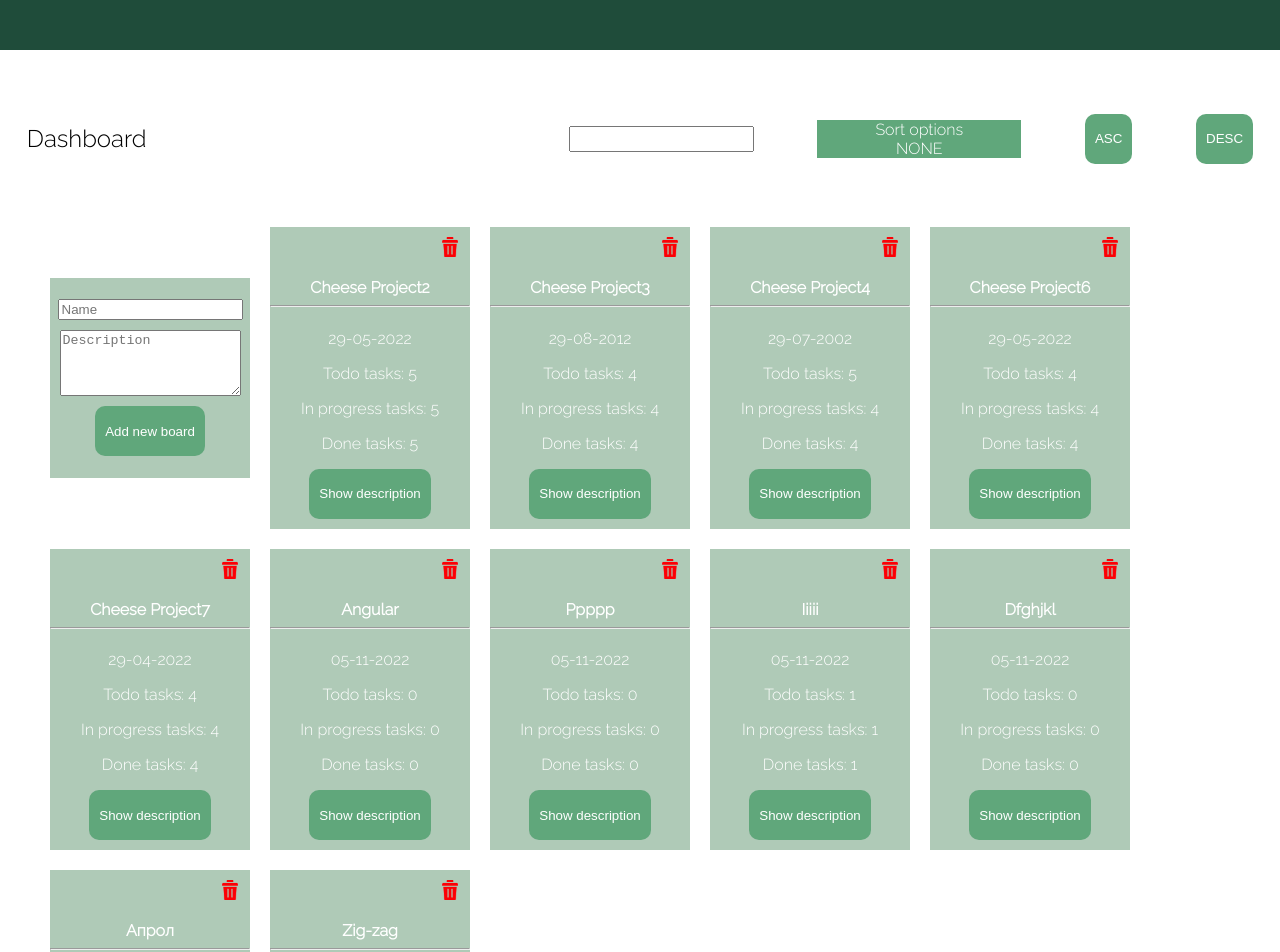
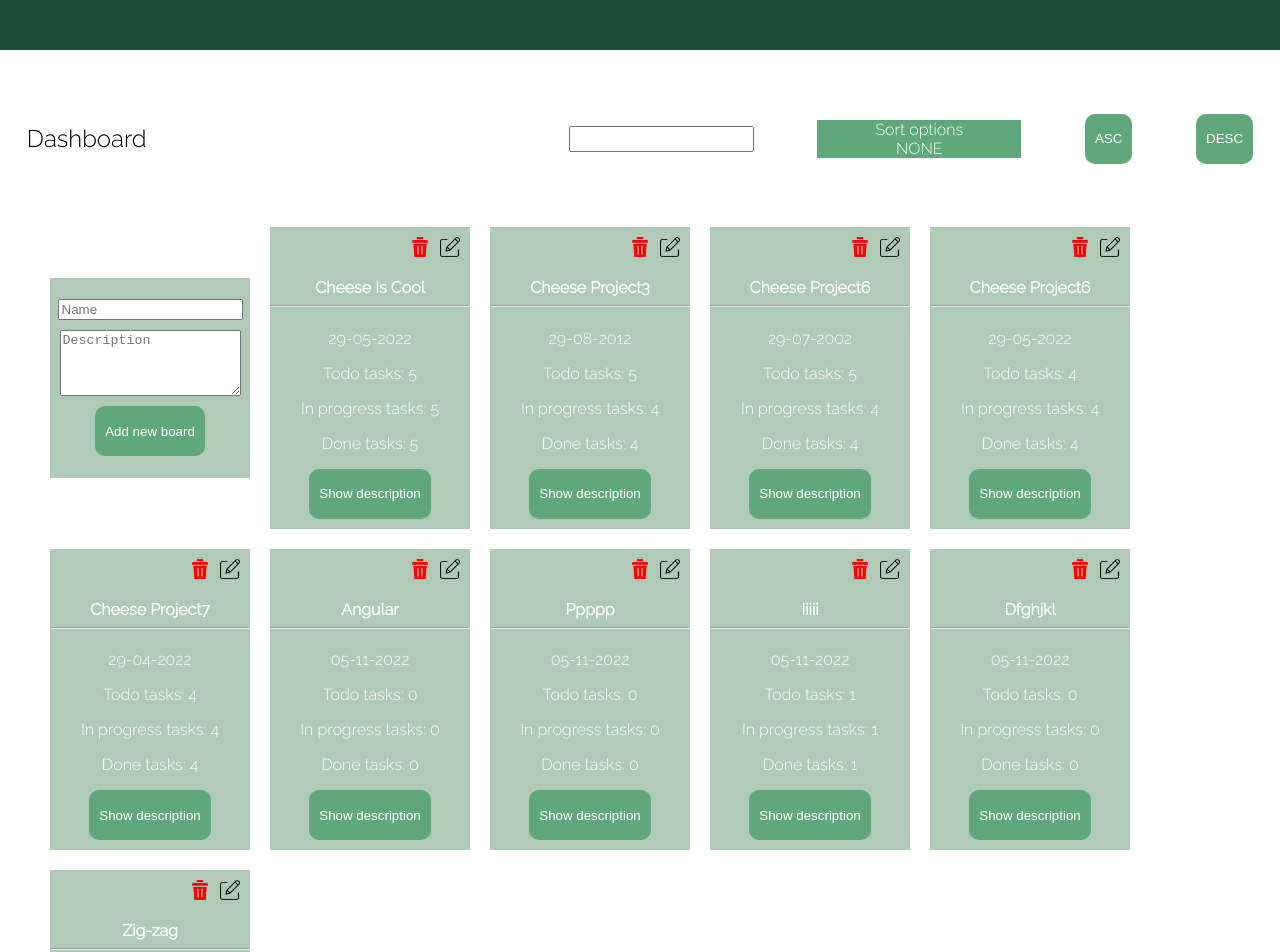
Before and after one commit to troyanovskaya/angular-project-epam, an Angular app in the folder dashboard/: page / in a window 1280 px wide. Shown: the top 952 px of the page. Built offline with nearby package versions, Linux system fonts and the light colour scheme; data requests are answered from the project's data file.

Commit message:
feat: can edit board's name

```diff
--- a/dashboard/db.json
+++ b/dashboard/db.json
@@ -2,7 +2,7 @@
   "Boards": [
     {
       "id": 2,
-      "name": "Cheese project2",
+      "name": "Cheese is cool",
       "date": "29-05-2022",
       "description": "Project about different types of cheese",
       "todo": [
@@ -36,7 +36,8 @@
         "Option1",
         "Option2",
         "Option3",
-        "Option4"
+        "Option4",
+        "Love"
       ],
       "progress": [
         "Option1",
@@ -53,7 +54,7 @@
     },
     {
       "id": 4,
-      "name": "Cheese project4",
+      "name": "Cheese project6",
       "date": "29-07-2002",
       "description": "Project about different types of cheese",
       "todo": [
@@ -167,15 +168,6 @@
       "done": []
     },
     {
-      "id": 13,
-      "name": "апрол",
-      "date": "05-11-2022",
-      "description": "апролд",
-      "todo": [],
-      "progress": [],
-      "done": []
-    },
-    {
       "id": 14,
       "name": "Zig-zag",
       "date": "07-11-2022",
--- a/dashboard/src/app/components/board/board.component.css
+++ b/dashboard/src/app/components/board/board.component.css
@@ -40,6 +40,11 @@ h4:hover{
   transition: .2s;
 }
 
+input{
+  padding:5px;
+  margin:5px;
+}
+
 .icon:hover{
   transform: scale(1.1);
 }
--- a/dashboard/src/app/components/board/board.component.html
+++ b/dashboard/src/app/components/board/board.component.html
@@ -1,6 +1,11 @@
 <div>
-  <div class="icon-container"><img (click)="deleteBoard()" class="icon" height="20" width="20" src="assets/delete.png" alt="Delete icon"/></div>
-  <h4 routerLink="/boards/{{db.boards[i].id}}">{{db.boards[i].name | titlecase}} <hr></h4>
+  <div class="icon-container">
+    <img (click)="deleteBoard()" class="icon" height="20" width="20" src="assets/delete.png" alt="Delete icon"/>
+    <img (click)="editBoard()" class="icon" height="20" width="20" src="assets/edit.png" alt="Edit icon"/>
+  </div>
+  <h4 *ngIf="!inputVisible" routerLink="/boards/{{db.boards[i].id}}">{{db.boards[i].name | titlecase}} <hr></h4>
+  <input [(ngModel)]="inputName" (keyup.enter)="sendNewName()" *ngIf="inputVisible" type="text" value="{{db.boards[i].name}}">
+  <hr *ngIf="inputVisible">
   <p>{{db.boards[i].date}}</p>
   <p>Todo tasks: {{db.boards[i].todo.length}}</p>
   <p>In progress tasks: {{db.boards[i].progress.length}}</p>
--- a/dashboard/src/app/components/board/board.component.ts
+++ b/dashboard/src/app/components/board/board.component.ts
@@ -14,6 +14,8 @@ export class BoardComponent implements OnInit {
   description = false;
   descriptionText='Show description';
   constructor(public db:DbAccessService){}
+  inputVisible:boolean = false;
+  inputName = '';
 
   changeButtonState(){
 
@@ -31,7 +33,22 @@ export class BoardComponent implements OnInit {
     this.db.boards = this.db.boards.filter(el => el.id!=this.db.boards[this.i].id);
   }
 
+  editBoard(){
+    this.db.disableWhileEditing = true;
+    this.inputName = this.db.boards[this.i].name;
+    this.inputVisible = true;
+  }
+
   ngOnInit(): void {
   }
 
+  sendNewName(){
+    this.db.disableWhileEditing = false;
+    this.inputVisible = !this.inputVisible;
+    console.log(this.inputName);
+    this.db.boards[this.i].name = this.inputName;
+    this.db.changeBoard(this.db.boards[this.i].id, this.db.boards[this.i]);
+
+  }
+
 }
--- a/dashboard/src/app/components/line-of-buttons/line-of-buttons.component.html
+++ b/dashboard/src/app/components/line-of-buttons/line-of-buttons.component.html
@@ -1,12 +1,12 @@
 <div class="flex-container">
   <p>Dashboard</p>
   <input (keyup)="emit();" id="input-name" [(ngModel)]="inputName" >
-  <div class="relative-position m-l-10"> <p class="sort-p sort-options" (click)="downDropHidden=!downDropHidden">Sort options</p>
+  <div class="relative-position m-l-10"> <p class="sort-p sort-options" (click)="clickDropDown()">Sort options</p>
     <p class="sort-p">{{sort | uppercase}}</p>
-    <div *ngIf="!downDropHidden" class="flex-column-container">
+    <div  *ngIf="!downDropHidden && !db.disableWhileEditing" class="flex-column-container">
       <div class="flex-column-item" *ngFor="let name of optionNames" (click)="passOption(name)">{{name}}</div>
     </div>
   </div>
-  <button [ngClass]="{'darkBtn': buttonChoose1}" (click)="push1()">ASC</button>
-  <button [ngClass]="{'darkBtn': buttonChoose2}" (click)="push2()">DESC</button>
+  <button [ngClass]="{'darkBtn': buttonChoose1 && !db.disableWhileEditing }" (click)="push1()">ASC</button>
+  <button [ngClass]="{'darkBtn': buttonChoose2 && !db.disableWhileEditing}" (click)="push2()">DESC</button>
 </div>
--- a/dashboard/src/app/components/line-of-buttons/line-of-buttons.component.ts
+++ b/dashboard/src/app/components/line-of-buttons/line-of-buttons.component.ts
@@ -124,14 +124,17 @@ export class LineOfButtonsComponent {
     this.downDropHidden = true;
   }
   push1(){
+    if(!this.db.disableWhileEditing){
       this.buttonChoose1=!this.buttonChoose1;
       if(this.buttonChoose2 && this.buttonChoose1){
         this.buttonChoose2 = false;
       }
       this.passOption(this.sort);
     }
+  }
 
   push2(){
+    if(!this.db.disableWhileEditing){
       this.buttonChoose2=!this.buttonChoose2;
       if(this.buttonChoose1 && this.buttonChoose2){
         this.buttonChoose1 = false;
@@ -139,3 +142,9 @@ export class LineOfButtonsComponent {
       this.passOption(this.sort);
     }
   }
+  clickDropDown(){
+    if(!this.db.disableWhileEditing){
+      this.downDropHidden=!this.downDropHidden
+    }
+  }
+}
--- a/dashboard/src/app/services/db-access.service.ts
+++ b/dashboard/src/app/services/db-access.service.ts
@@ -6,7 +6,8 @@ import { Board } from '../models/board.model'
   providedIn: 'root'
 })
 export class DbAccessService{
-  url: string = 'http://localhost:3000/Boards'
+  url: string = 'http://localhost:3000/Boards';
+  disableWhileEditing:boolean = false;
   boards:Board[] = [];
   constructor(private http: HttpClient) {
     this.getBoards().subscribe(res => {this.boards=res});
@@ -29,6 +30,12 @@ export class DbAccessService{
     this.http.put(url, board).subscribe(data => b=data);;
     return b;
   }
+  changeBoard(id:number, board:Board){
+    let b;
+    let url=this.url+'/'+id;
+    this.http.put(url, board).subscribe(data => b=data);;
+    return b;
+  }
   deleteBoard(id:number){
     return this.http.delete<Board>(`${this.url}/${id}`);
   }
```
Lines whose indentation alone changed are shown as unchanged.
